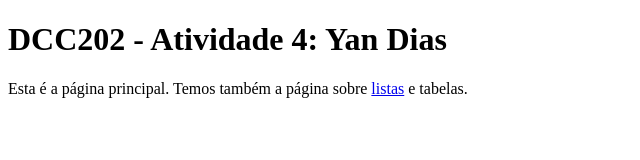
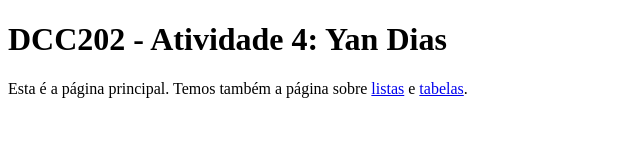
Before and after one commit to ufjf-dcc202/ufjf-dcc202-2023-3-b-atv4-daysf, a website: page index.html in a window 1280 px wide. Shown: the full height of the page, 0-640 px from the left. Drawn offline with Linux system fonts and the light colour scheme.

Commit message:
adicionei a ancora tabelas

```diff
--- a/index.html
+++ b/index.html
@@ -8,7 +8,8 @@
 <body>
     <main>
         <h1> DCC202 - Atividade 4: Yan Dias</h1>
-        <p>Esta é a página principal. Temos também a página sobre <a href=listas.html>listas</a> e tabelas.</p>
+        <p>Esta é a página principal. Temos também a página sobre <a href=listas.html>listas</a> e
+        <a href="tabelas">tabelas</a>.</p>
     </main>
 
 </body>
```
